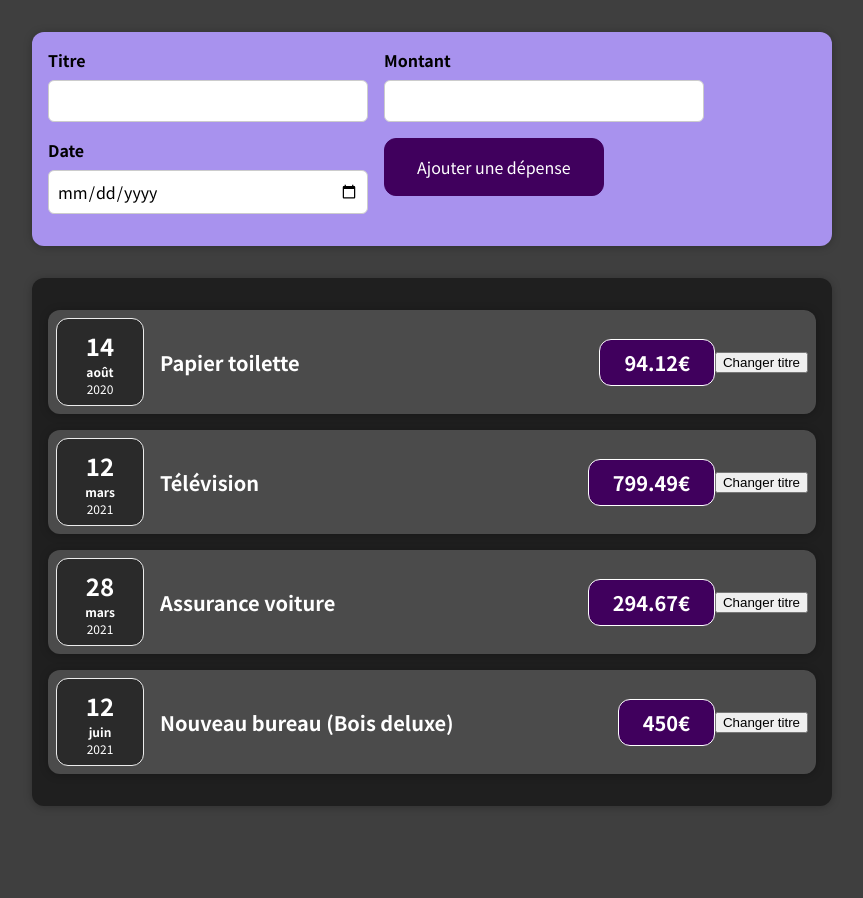
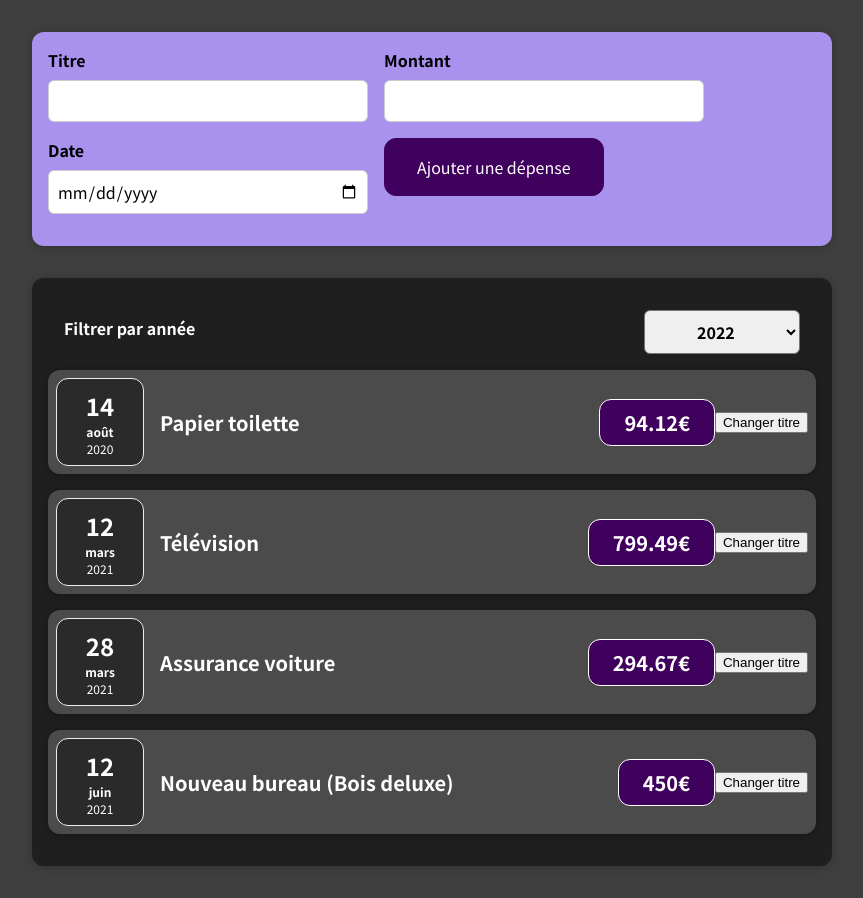
Before and after one commit to Eric-ciccotti/expense-app, a React (Create React App) app: page / in a window 1280 px wide. Shown: the whole page, without its empty margins (208-1071 px from the left). Before the commit the page ends 838 px from the top, so only its background shows below. Built offline with nearby package versions, Linux system fonts and the light colour scheme.

Commit message:
lifting the state up , child to parent component assignment

```diff
--- a/src/components/Depenses/Depenses.js
+++ b/src/components/Depenses/Depenses.js
@@ -1,11 +1,22 @@
-import React from "react";
+import React, { useState } from "react";
 import DepenseItem from "./DepenseItem";
 import Card from "../UI/Card";
 import "./Depense.css";
+import ExpensesFilter from "../ExpensesFilter/ExpensesFilter";
+import "../ExpensesFilter/ExpensesFilter.css";
 
 const Depenses = (props) => {
+  const [filtreDepenseAnee, setFiltreDepenseAnnee] = useState();
+
+  const selectedFilter = (selectedYear) => {
+    setFiltreDepenseAnnee(selectedYear);
+    console.log(filtreDepenseAnee);
+  };
+
   return (
+    <div>
       <Card className="expenses">
+        <ExpensesFilter onSelectedValue={selectedFilter} />
         <DepenseItem
           titre={props.items[0].titre}
           montant={props.items[0].montant}
@@ -27,7 +38,8 @@
           date={props.items[3].date}
         />
       </Card>
+    </div>
   );
-}
+};
 
 export default Depenses;
--- /dev/null
+++ b/src/components/ExpensesFilter/ExpensesFilter.css
@@ -0,0 +1,24 @@
+.expenses-filter {
+  color: white;
+  padding: 0 1rem;
+}
+
+.expenses-filter__control {
+  display: flex;
+  width: 100%;
+  align-items: center;
+  justify-content: space-between;
+  margin: 1rem 0;
+}
+
+.expenses-filter label {
+  font-weight: bold;
+  margin-bottom: 0.5rem;
+}
+
+.expenses-filter select {
+  font: inherit;
+  padding: 0.5rem 3rem;
+  font-weight: bold;
+  border-radius: 6px;
+}
--- /dev/null
+++ b/src/components/ExpensesFilter/ExpensesFilter.js
@@ -0,0 +1,25 @@
+import React from "react";
+
+import "./ExpensesFilter.css";
+
+const ExpensesFilter = (props) => {
+  const dropDownFilter = (event) => {
+    props.onSelectedValue(event.target.value);
+  };
+
+  return (
+    <div className="expenses-filter">
+      <div className="expenses-filter__control">
+        <label>Filtrer par année</label>
+        <select onChange={dropDownFilter}>
+          <option value="2022">2022</option>
+          <option value="2021">2021</option>
+          <option value="2020">2020</option>
+          <option value="2019">2019</option>
+        </select>
+      </div>
+    </div>
+  );
+};
+
+export default ExpensesFilter;
```
Also changed, not shown: 1 other file (tests, documents, lock files or other folders). Lines whose indentation alone changed are shown as unchanged.
